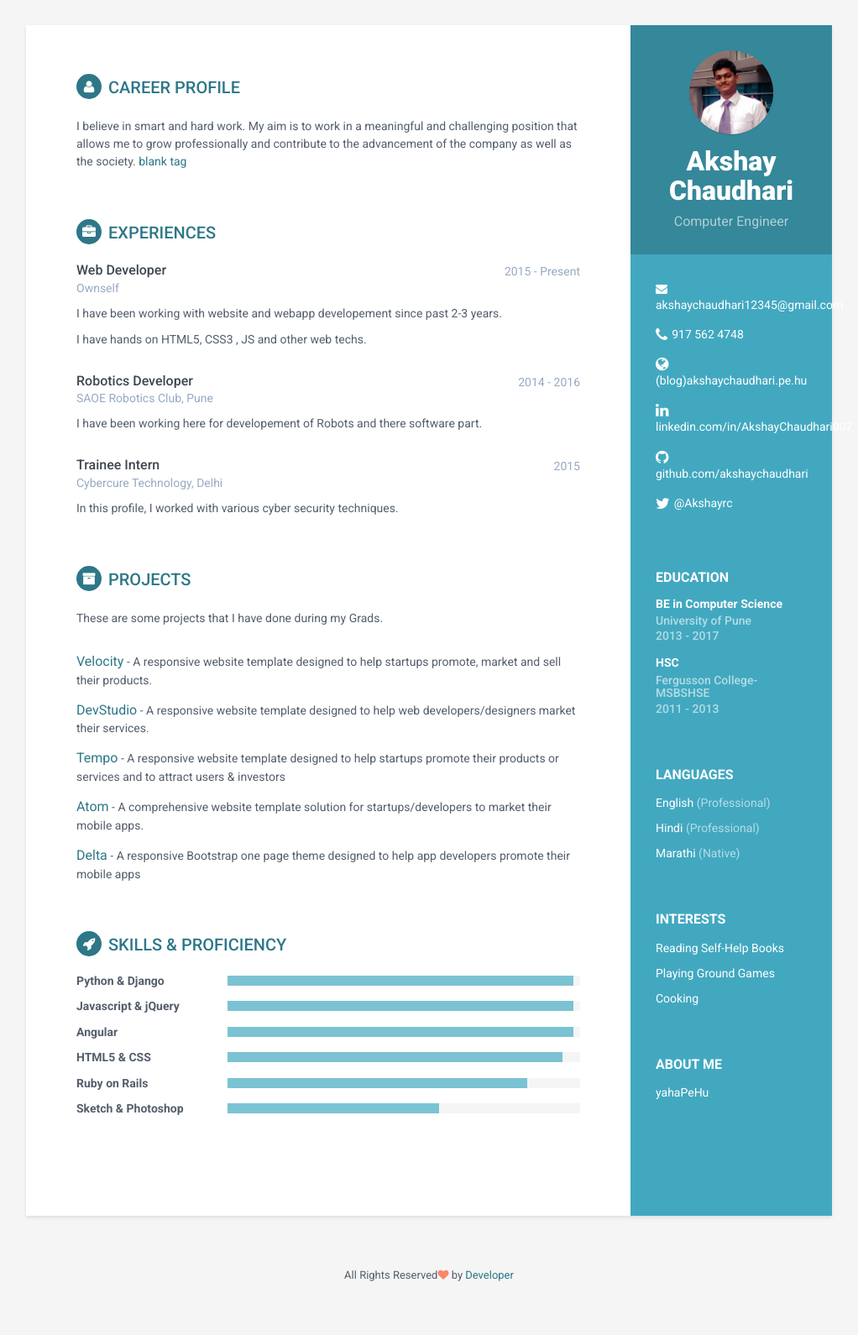
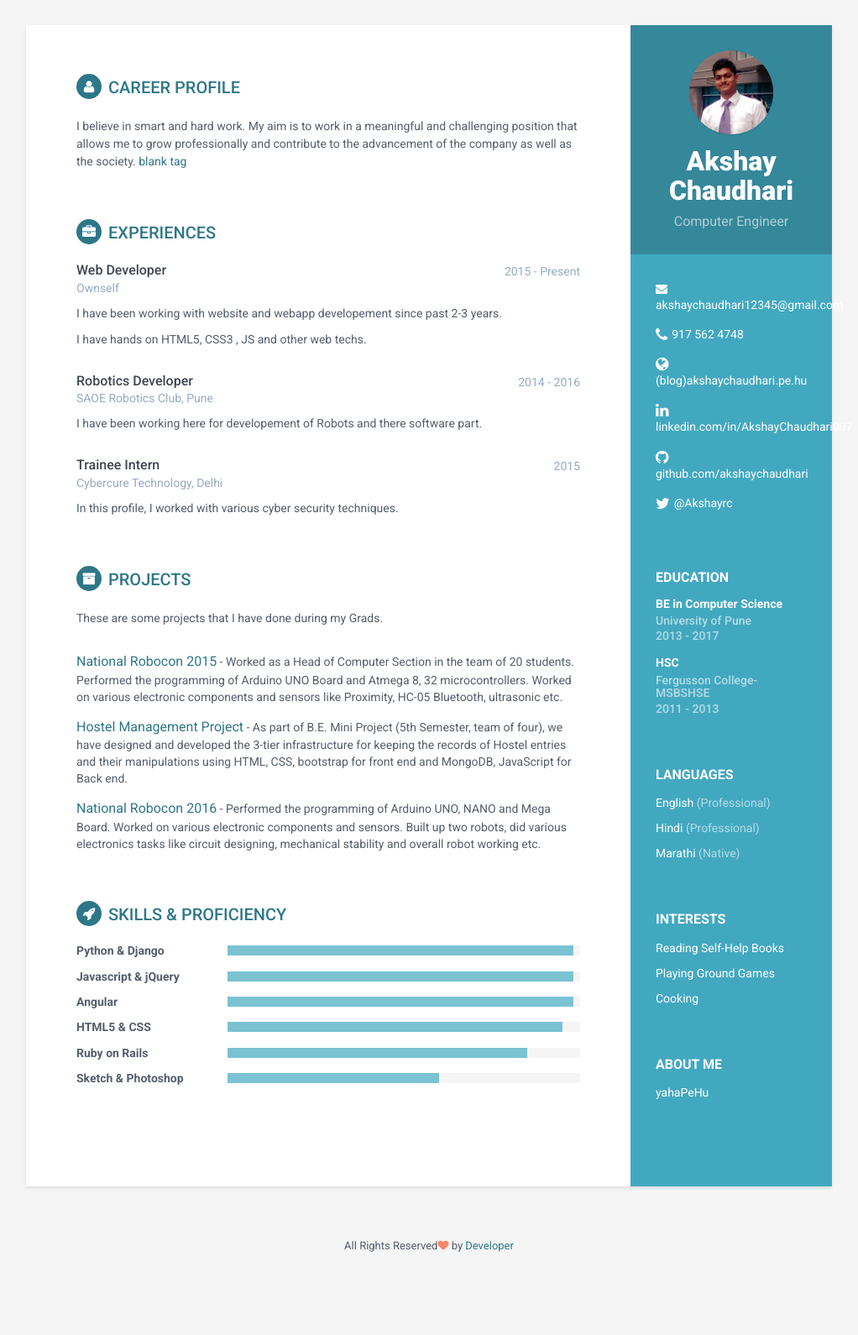
Before and after one commit to akshayrcc/resume-template-fresher, a Jekyll site: the page built from index.html, in a window 1280 px wide. Shown: the whole page at 84% size, without its empty margins (129-1151 px from the left). Built offline with Jekyll 4.4.1, drawn with Linux system fonts in a browser that asks for light colours; after the commit the page ends 1554 px from its top, so only the background shows below that.

Commit message:
Update projects.html

```diff
--- a/_includes/projects.html
+++ b/_includes/projects.html
@@ -4,20 +4,18 @@
                     <p>These are some projects that I have done during my Grads.</p>
                 </div><!--//intro-->
                 <div class="item">
-                    <span class="project-title"><a href="#hook">Velocity</a></span> - <span class="project-tagline">A responsive website template designed to help startups promote, market and sell their products.</span>
+                    <span class="project-title"><a href="#hook">National Robocon 2015</a></span> - <span class="project-tagline">Worked as a Head of Computer Section in the team of 20 students. Performed the programming of Arduino UNO Board and Atmega 8, 32 microcontrollers. Worked on various electronic components and sensors like Proximity, HC-05 Bluetooth, ultrasonic etc.</span>
 
                 </div><!--//item-->
+
                 <div class="item">
-                    <span class="project-title"><a href="#" target="_blank">DevStudio</a></span> -
-                    <span class="project-tagline">A responsive website template designed to help web developers/designers market their services. </span>
+                    <span class="project-title"><a href="#" target="_blank">Hostel Management Project</a></span> -
+                    <span class="project-tagline">As part of B.E. Mini Project (5th Semester, team of four), we have designed and developed the 3-tier infrastructure for keeping the records of Hostel entries and their manipulations using HTML, CSS, bootstrap for front end and MongoDB, JavaScript for Back end.</span>
                 </div><!--//item-->
+
                 <div class="item">
-                    <span class="project-title"><a href="#" target="_blank">Tempo</a></span> - <span class="project-tagline">A responsive website template designed to help startups promote their products or services and to attract users &amp; investors</span>
+                    <span class="project-title"><a href="#" target="_blank">National Robocon 2016</a></span> - <span class="project-tagline">Performed the programming of Arduino UNO, NANO and Mega Board. Worked on various electronic components and sensors. Built up two robots, did various electronics tasks like circuit designing, mechanical stability and overall robot working etc.</span>
                 </div><!--//item-->
+
                 <div class="item">
-                    <span class="project-title"><a href="#" target="_blank">Atom</a></span> - <span class="project-tagline">A comprehensive website template solution for startups/developers to market their mobile apps. </span>
-                </div><!--//item-->
-                <div class="item">
-                    <span class="project-title"><a href="#" target="_blank">Delta</a></span> - <span class="project-tagline">A responsive Bootstrap one page theme designed to help app developers promote their mobile apps</span>
-                </div><!--//item-->
-            </section><!--//section-->
+    </section> <!--//section-->
```
